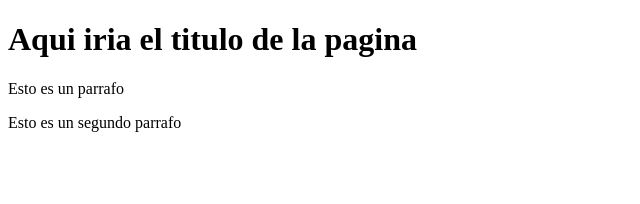
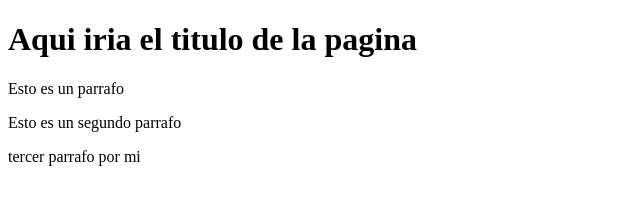
Before and after one commit to GiorgioVAS/proyectowebempresac, a plain HTML site: page index.html in a window 1280 px wide. Shown: the whole page, without its empty margins (0-640 px from the left). Drawn offline with Linux system fonts and the light colour scheme.

Commit message:
agregando tercer parrafo

```diff
--- a/index.html
+++ b/index.html
@@ -9,5 +9,6 @@
     <h1>Aqui iria el titulo de la pagina</h1>
     <p>Esto es un parrafo</p>
     <p>Esto es un segundo parrafo</p>
+    <p>tercer parrafo por mi</p>
 </body>
 </html>
```
